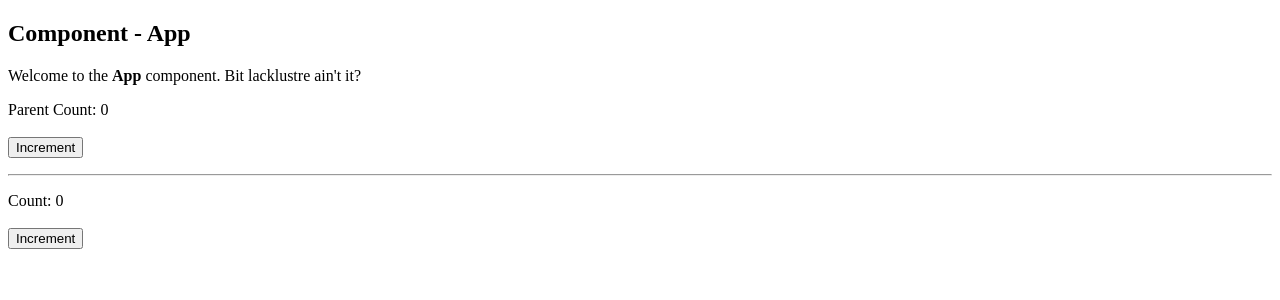
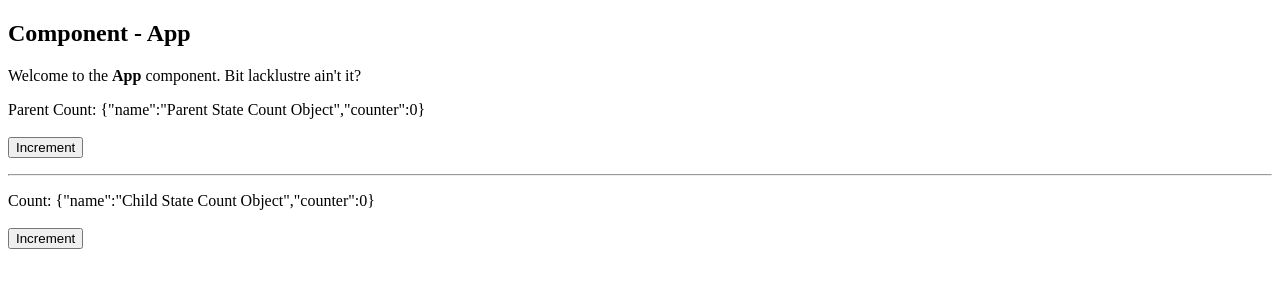
Before and after one commit to Mitadru47/React-Hooks-Test-App, a React (Vite) app: page / in a window 1280 px wide. Shown: the top 300 px of the page. Built offline with nearby package versions, Linux system fonts and the light colour scheme.

Commit message:
State Mutation
Exploring how to NOT mutate state(s) of primitive and reference-type value(s)

```diff
--- a/src/components/App.jsx
+++ b/src/components/App.jsx
@@ -4,19 +4,31 @@ import { Counter } from "./Counter";
 function handleIncrement(event, count, setCount) {
 
   event.preventDefault();
+  console.log("Before Updating State\nParent Count: " + count);
 
-  console.log("Before Updating State\nParent Count: " + count);
-  setCount(count + 1);
+  // SAFE: Primitives are already immutable
+  // setCount(count + 1);
+
+  // NOT SAFE: Reference-type values like objects are mutable
+  // NOTE: React won't recognize change in state since, reference remains the same
+
+  // count.counter = count.counter + 1;
+  // setCount(count);
+
+  // NOTE: Creating a new reference-type value will solve the above issue
+
+  const newCount = { ...count, counter: count.counter + 1 };
+  setCount(newCount);
 
   console.log("After Updating State\nParent Count: " + count);
 }
 
 function App() {
 
-  const [ parentCount, setParentCount ] = useState(0);
+  const [ parentCount, setParentCount ] = useState({ name: "Parent State Count Object", counter: 0 });
 
   useEffect(() => console.log("PARENT COMPONENT FIRST RENDER!"), []);
-  useEffect(() => console.log("PARENT COMPONENT RE-RENDERED!\nParent Count: " + parentCount), [parentCount]);
+  useEffect(() => console.log("PARENT COMPONENT RE-RENDERED!\nParent Count: " + JSON.stringify(parentCount)), [parentCount]);
 
   return (
 
@@ -25,7 +37,7 @@ function App() {
       <h2>Component - App</h2>
       <p>Welcome to the <strong>App</strong> component. Bit lacklustre ain't it?</p>
 
-      <p>{"Parent Count: " + parentCount} <br></br><br></br> <button onClick={(event) => handleIncrement(event, parentCount, setParentCount)}>Increment</button></p>
+      <p>{"Parent Count: " + JSON.stringify(parentCount)} <br></br><br></br> <button onClick={(event) => handleIncrement(event, parentCount, setParentCount)}>Increment</button></p>
       <hr></hr>
 
       <Counter />
--- a/src/components/Counter.jsx
+++ b/src/components/Counter.jsx
@@ -3,24 +3,36 @@ import { useEffect, useState } from "react";
 function handleIncrement(event, count, setCount) {
 
   event.preventDefault();
+  console.log("Before Updating State\nCount: " + count);
 
-  console.log("Before Updating State\nCount: " + count);
-  setCount(count + 1);
+  // SAFE: Primitives are already immutable
+  // setCount(count + 1);
+
+  // NOT SAFE: Reference-type values like objects are mutable
+  // NOTE: React won't recognize change in state since, reference remains the same
+
+  // count.counter = count.counter + 1;
+  // setCount(count);
+
+  // NOTE: Creating a new reference-type value will solve the above issue
+
+  const newCount = { ...count, counter: count.counter + 1 };
+  setCount(newCount);
 
   console.log("After Updating State\nCount: " + count);
 }
 
 export function Counter() {
 
-  const [ count, setCount ] = useState(0);
+  const [ count, setCount ] = useState({ name: "Child State Count Object", counter: 0 });
 
   useEffect(() => console.log("CHILD COMPONENT FIRST RENDER!"), []);
-  useEffect(() => console.log("CHILD COMPONENT RE-RENDERED!\nCount: " + count), [count]);
+  useEffect(() => console.log("CHILD COMPONENT RE-RENDERED!\nCount: " + JSON.stringify(count)), [count]);
 
   return(
 
     <>
-      <p>{"Count: " + count} <br></br><br></br> <button onClick={(event) => handleIncrement(event, count, setCount)}>Increment</button></p>
+      <p>{"Count: " + JSON.stringify(count)} <br></br><br></br> <button onClick={(event) => handleIncrement(event, count, setCount)}>Increment</button></p>
 
     </>
   );
```
